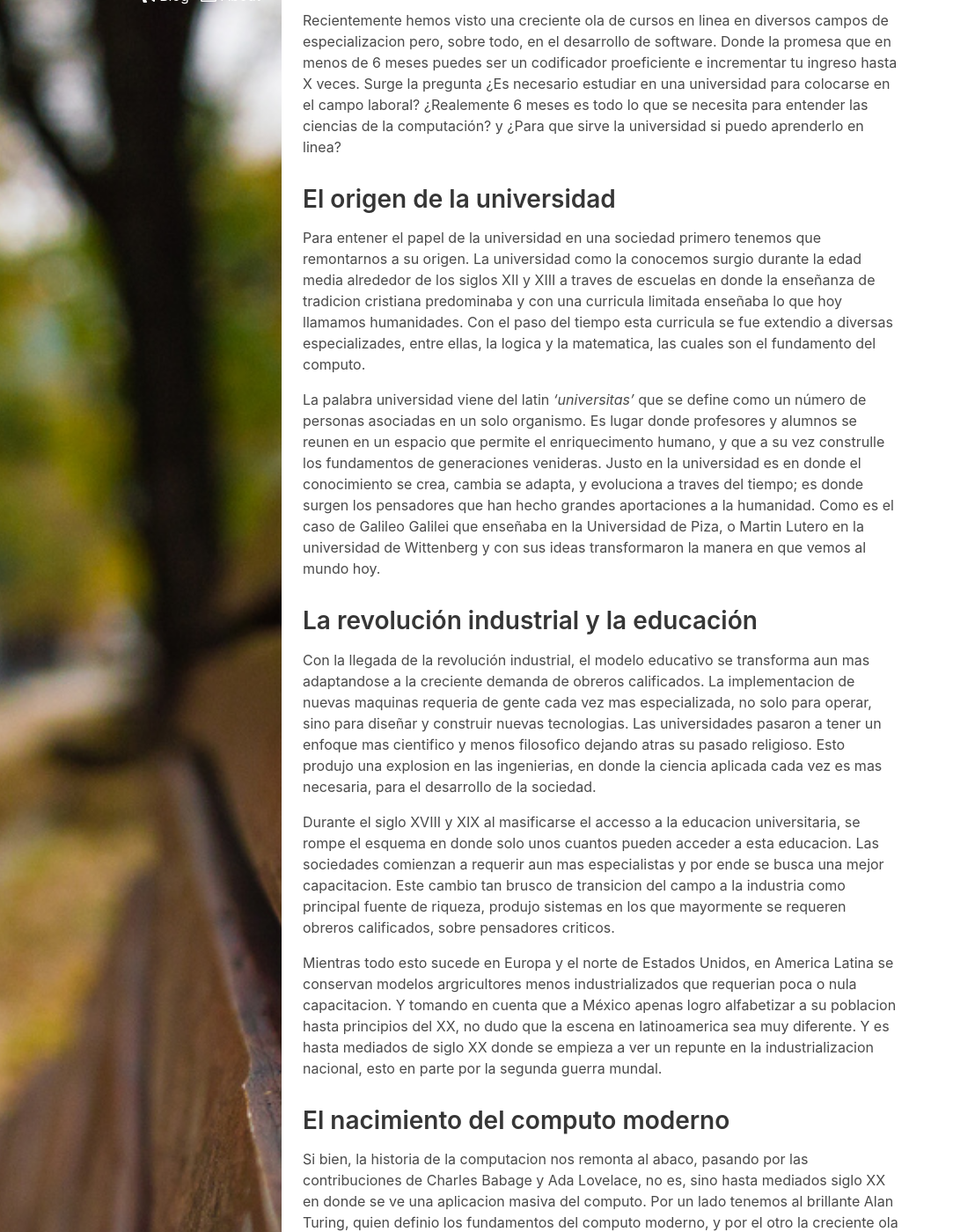
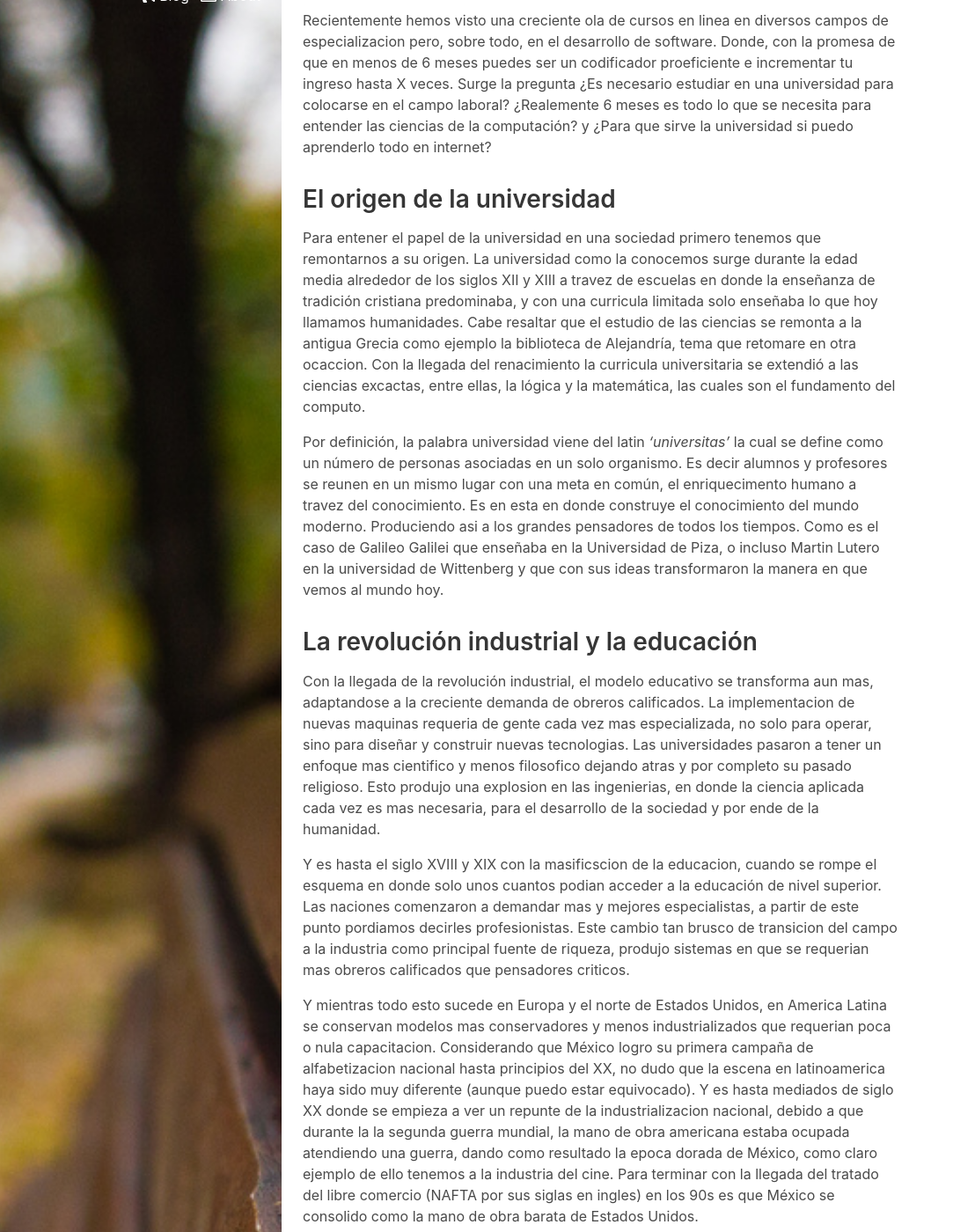
Before and after one commit to 3zcurdia/3zcurdia.github.io, a Jekyll site: the page built from _posts/2020-10-10-university-role.md, in a window 1280 px wide and 1400 px high, scrolled down 295 px. Shown: the whole window at 88% size, without its empty margins (0-1083 px from the left). Built offline with Jekyll 4.4.1, drawn with Linux system fonts in a browser that asks for light colours; nearby versions of some CDN libraries; some of the changed text lies outside the part shown.

Commit message:
update university role history

```diff
--- a/_posts/2020-10-10-university-role.md
+++ b/_posts/2020-10-10-university-role.md
@@ -10,35 +10,30 @@
 ---
 
 Recientemente hemos visto una creciente ola de cursos en linea en diversos campos de especializacion pero, sobre todo, en el desarrollo de software.
-Donde la promesa que en menos de 6 meses puedes ser un codificador proeficiente e incrementar tu ingreso hasta X veces. Surge la pregunta
+Donde, con la promesa de que en menos de 6 meses puedes ser un codificador proeficiente e incrementar tu ingreso hasta X veces. Surge la pregunta
 ¿Es necesario estudiar en una universidad para colocarse en el campo laboral?
 ¿Realemente 6 meses es todo lo que se necesita para entender las ciencias de la computación? y
-¿Para que sirve la universidad si puedo aprenderlo en linea?
+¿Para que sirve la universidad si puedo aprenderlo todo en internet?
 
 ## El origen de la universidad
 
-Para entener el papel de la universidad en una sociedad primero tenemos que remontarnos a su origen. La universidad como la conocemos surgio durante la edad media
-alrededor de los siglos XII y XIII a traves de escuelas en donde la enseñanza de tradicion cristiana predominaba y con una curricula limitada enseñaba lo que hoy llamamos humanidades. Con el paso del tiempo esta curricula se fue extendio a diversas especializades, entre ellas, la logica y la matematica, las cuales son el fundamento del computo.
+Para entener el papel de la universidad en una sociedad primero tenemos que remontarnos a su origen. La universidad como la conocemos surge durante la edad media alrededor de los siglos XII y XIII a travez de escuelas en donde la enseñanza de tradición cristiana predominaba, y con una curricula limitada solo enseñaba lo que hoy llamamos humanidades. Cabe resaltar que el estudio de las ciencias se remonta a la antigua Grecia como ejemplo la biblioteca de Alejandría, tema que retomare en otra ocaccion. Con la llegada del renacimiento la curricula universitaria se extendió a las ciencias excactas, entre ellas, la lógica y la matemática, las cuales son el fundamento del computo.
 
-La palabra universidad viene del latin *'universitas'* que se define como un número de personas asociadas en un solo organismo. Es lugar donde profesores y alumnos se reunen en un espacio que permite el enriquecimento humano, y que a su vez construlle los fundamentos de  generaciones venideras. Justo en la universidad es en donde el conocimiento se crea, cambia
-se adapta, y evoluciona a traves del tiempo; es donde surgen los pensadores que han hecho grandes aportaciones a la humanidad. Como es el caso de Galileo Galilei que enseñaba en la Universidad de Piza, o Martin Lutero en la universidad de Wittenberg y con sus ideas transformaron la manera en que vemos al mundo hoy.
+Por definición, la palabra universidad viene del latin *'universitas'* la cual se define como un número de personas asociadas en un solo organismo. Es decir alumnos y profesores se reunen en un mismo lugar con una meta en común, el enriquecimento humano a travez del conocimiento. Es en esta en donde construye el conocimiento del mundo moderno. Produciendo asi a los grandes pensadores de todos los tiempos. Como es el caso de Galileo Galilei que enseñaba en la Universidad de Piza, o incluso Martin Lutero en la universidad de Wittenberg y que con sus ideas transformaron la manera en que vemos al mundo hoy.
 
 ## La revolución industrial y la educación
 
-Con la llegada de la revolución industrial, el modelo educativo se transforma aun mas adaptandose a la creciente demanda de obreros calificados. La implementacion de nuevas maquinas requeria de gente cada vez mas especializada, no solo para operar, sino para diseñar y construir nuevas tecnologias. Las universidades pasaron a tener un enfoque mas cientifico y menos filosofico dejando atras su pasado religioso. Esto produjo una explosion en las ingenierias, en donde la ciencia aplicada cada vez es mas necesaria, para el desarrollo de la sociedad.
+Con la llegada de la revolución industrial, el modelo educativo se transforma aun mas, adaptandose a la creciente demanda de obreros calificados. La implementacion de nuevas maquinas requeria de gente cada vez mas especializada, no solo para operar, sino para diseñar y construir nuevas tecnologias. Las universidades pasaron a tener un enfoque mas cientifico y menos filosofico dejando atras y por completo su pasado religioso. Esto produjo una explosion en las ingenierias, en donde la ciencia aplicada cada vez es mas necesaria, para el desarrollo de la sociedad y por ende de la humanidad.
 
-Durante el siglo XVIII y XIX al masificarse el accesso a la educacion universitaria, se rompe el esquema en donde solo unos cuantos pueden acceder a esta educacion. Las sociedades
-comienzan a requerir aun mas especialistas y por ende se busca una mejor capacitacion. Este cambio tan brusco de transicion del campo a la industria como principal fuente de riqueza,  produjo sistemas en los que mayormente se requeren obreros calificados, sobre pensadores criticos.
+Y es hasta el siglo XVIII y XIX con la masificscion de la educacion, cuando se rompe el esquema en donde solo unos cuantos podian acceder a la educación de nivel superior. Las naciones comenzaron a demandar mas y mejores especialistas, a partir de este punto pordiamos decirles profesionistas. Este cambio tan brusco de transicion del campo a la industria como principal fuente de riqueza, produjo sistemas en que se requerian mas obreros calificados que pensadores criticos.
 
-Mientras todo esto sucede en Europa y el norte de Estados Unidos, en America Latina se conservan modelos argricultores menos industrializados que requerian poca o nula capacitacion. Y tomando en cuenta que a México apenas logro alfabetizar a su poblacion hasta principios del XX, no dudo que la escena en latinoamerica sea muy diferente. Y es hasta mediados de siglo XX donde se empieza a ver un repunte en la industrializacion nacional, esto en parte por la segunda guerra mundal.
+Y mientras todo esto sucede en Europa y el norte de Estados Unidos, en America Latina se conservan modelos mas conservadores y menos industrializados que requerian poca o nula capacitacion. Considerando que México logro su primera campaña de alfabetizacion nacional hasta principios del XX, no dudo que la escena en latinoamerica haya sido muy diferente (aunque puedo estar equivocado). Y es hasta mediados de siglo XX donde se empieza a ver un repunte de la industrializacion nacional, debido a que durante la la segunda guerra mundial, la mano de obra americana estaba ocupada atendiendo una guerra, dando como resultado la epoca dorada de México, como claro ejemplo de ello tenemos a la industria del cine. Para terminar con la llegada del tratado del libre comercio (NAFTA por sus siglas en ingles) en los 90s es que México se consolido como la mano de obra barata de Estados Unidos.
 
 ## El nacimiento del computo moderno
 
-Si bien, la historia de la computacion nos remonta al abaco, pasando por las contribuciones de Charles Babage y Ada Lovelace, no es, sino hasta mediados siglo XX en donde se ve
-una aplicacion masiva del computo. Por un lado tenemos al brillante Alan Turing, quien definio los fundamentos del computo moderno, y por el otro la creciente ola computo en aplicaciones militares que posteriormente se convirtieron en civiles. Es en este punto donde la ingenieria en computo nace, y las ciencias teoricas matematicas pasaron del papel a la vida cotidiana.
+Ya hablando de ciencias de la computacion, a pesar de que los fundametos de se remontan a el abaco, pasando por las contribuciones de Charles Babage y Ada Lovelace, no es, sino hasta mitad siglo XX en donde comienza una aplicacion masiva del computo. Comenzando Alan Turing, quien descifro los codigos alemanes y definió los fundamentos del computo moderno, y posteriormente con la creciente ola computo en aplicaciones militares fue cuando inicio el computo como hoy lo conocemos. Posterior a la guerra las applicaciones civiles se convertieron mas comunes. Es por ello que la ingenieria en computo nace, y las ciencias teoricas de la computacion pasaron del papel a la vida cotidiana.
 
-La curricula universitaria en el campo de la ingeneira en computacion, se ha ido desarrollado
-a la par de los nuevos avances del siglo XX y XXI. En esta carrera entre la academia y la industria, la academia siempre se encuentra un paso atras de las ultimas tendencias. Sin embargo los fundamentos del computo se mantienten y las nuevas tendencias tecnologicas son reinterpretaciones de conceptos
+La curricula universitaria en el campo de la ingeneira en computacion, se fue desarrollando a la par de los nuevos avances del siglo XX y XXI. En esta carrera entre la academia y la industria, la academia siempre se encuentra un paso atras de las ultimas tendencias. Sin embargo los fundamentos del computo se mantienten y las nuevas tendencias tecnologicas son reinterpretaciones de conceptos
 explorados durante la decada de los 60s y setentas. Por lo que la curricula universitaria
 a pesar parecer siempre estar "obsoleta" se mantiene relevante ya que no ha habido un cambio fundamental en el computo.
 
```
